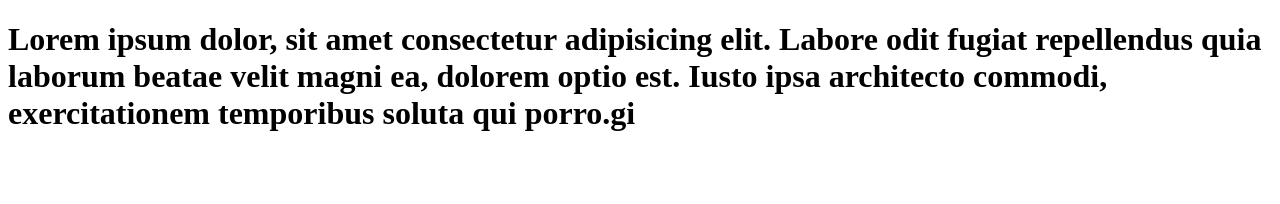
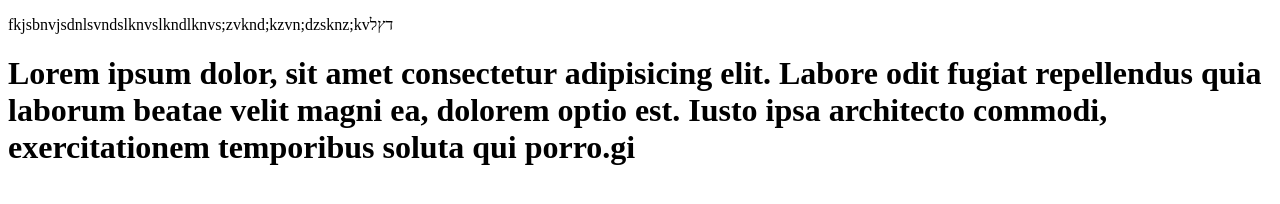
Before and after one commit to nitsanaster/HomeworkLessoN6, a plain HTML site: page index.html in a window 1280 px wide. Drawn offline with Linux system fonts and the light colour scheme.

Commit message:
index.html added <p> on line 9

```diff
--- a/index.html
+++ b/index.html
@@ -6,6 +6,7 @@
     <title>Document</title>
 </head>
 <body>
+    <p> fkjsbnvjsdnlsvndslknvslkndlknvs;zvknd;kzvn;dzsknz;kvדץל</p>
     <h1>Lorem ipsum dolor, sit amet consectetur adipisicing elit. Labore odit fugiat repellendus quia laborum beatae velit magni ea, dolorem optio est. Iusto ipsa architecto commodi, exercitationem temporibus soluta qui porro.gi</h1>
 </body>
 </html>
```
